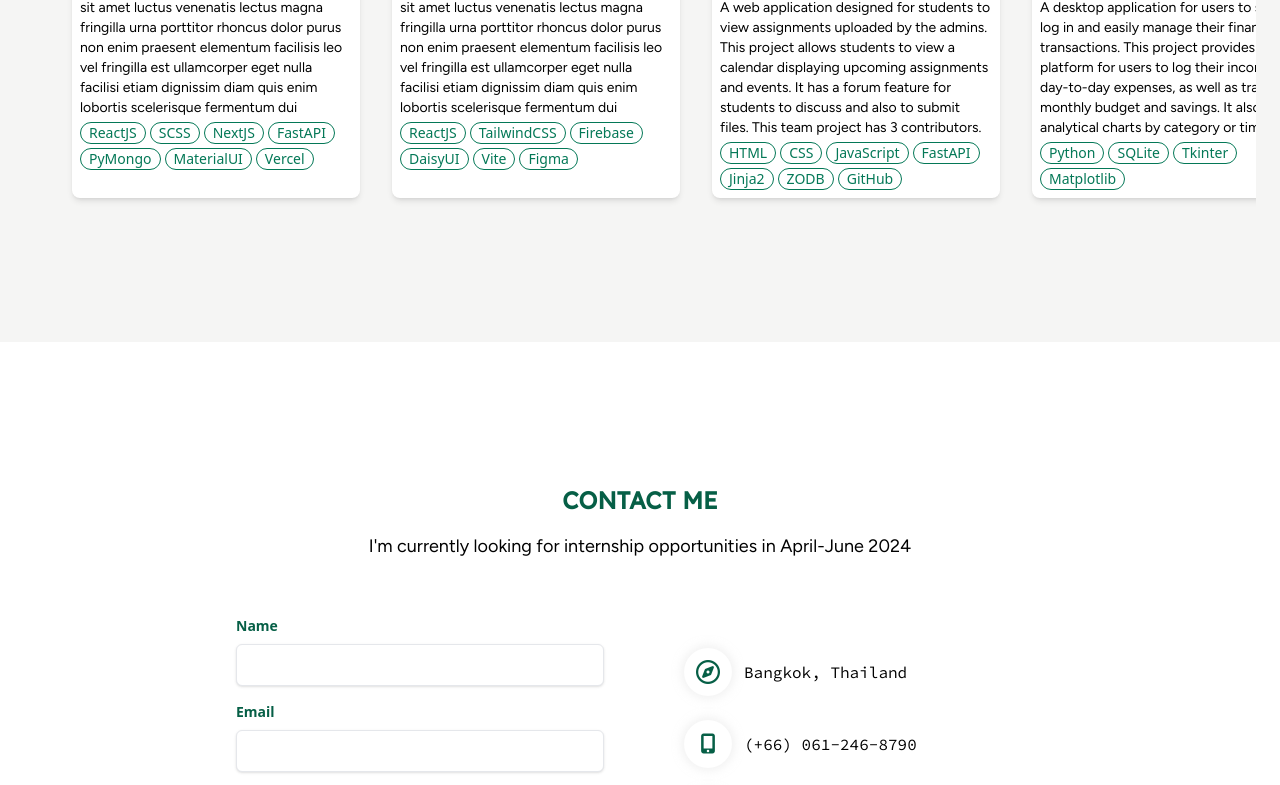
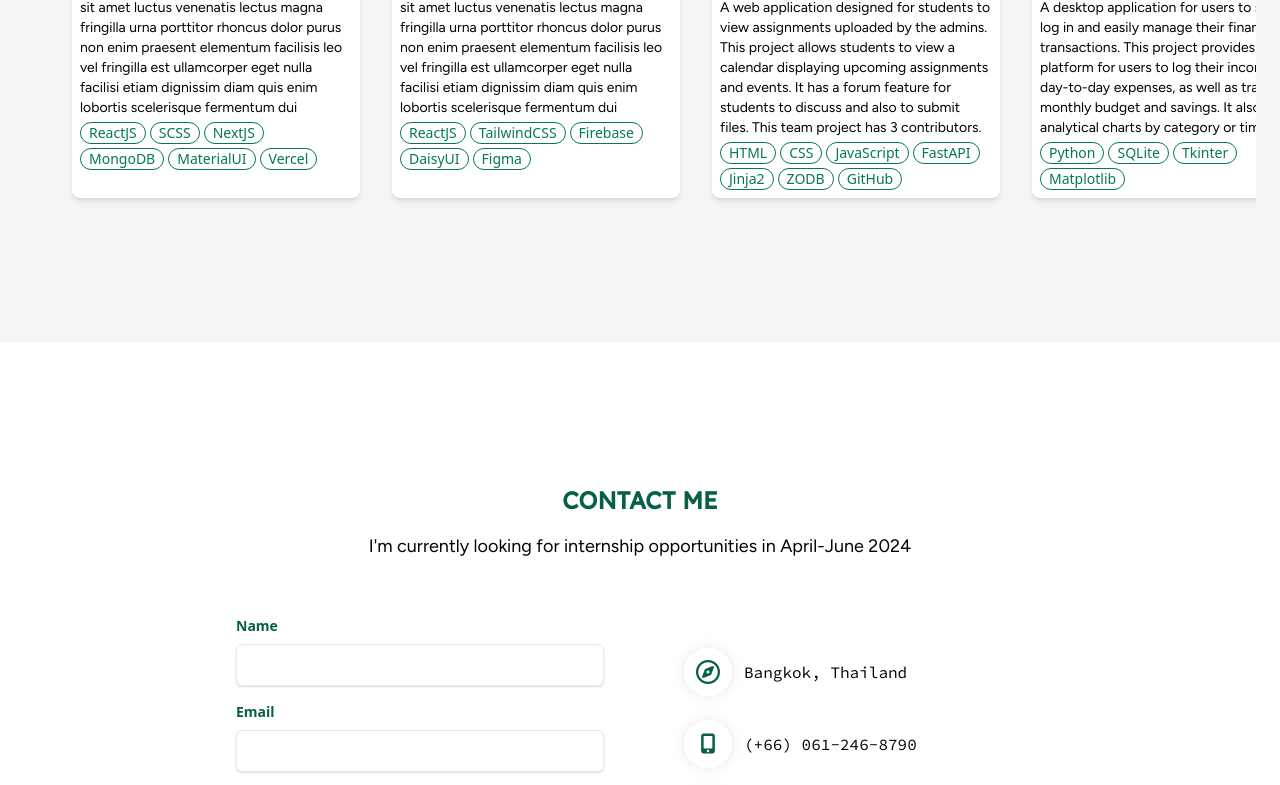
Before and after one commit to paulpleela/portfolio, a website built with Vite: page index.html in a window 1280 px wide. Shown: the part 2058-2843 px from the top of the page. Built offline with nearby package versions, Linux system fonts and the light colour scheme.

Commit message:
Edit tags

```diff
--- a/index.html
+++ b/index.html
@@ -310,10 +310,7 @@
                 >NextJS</span
               >
               <span class="border border-emerald-700 rounded-full px-2"
-                >FastAPI</span
-              >
-              <span class="border border-emerald-700 rounded-full px-2"
-                >PyMongo</span
+                >MongoDB</span
               >
               <span class="border border-emerald-700 rounded-full px-2"
                 >MaterialUI</span
@@ -372,9 +369,6 @@
               >
               <span class="border border-emerald-700 rounded-full px-2"
                 >DaisyUI</span
-              >
-              <span class="border border-emerald-700 rounded-full px-2"
-                >Vite</span
               >
               <span class="border border-emerald-700 rounded-full px-2"
                 >Figma</span
```
